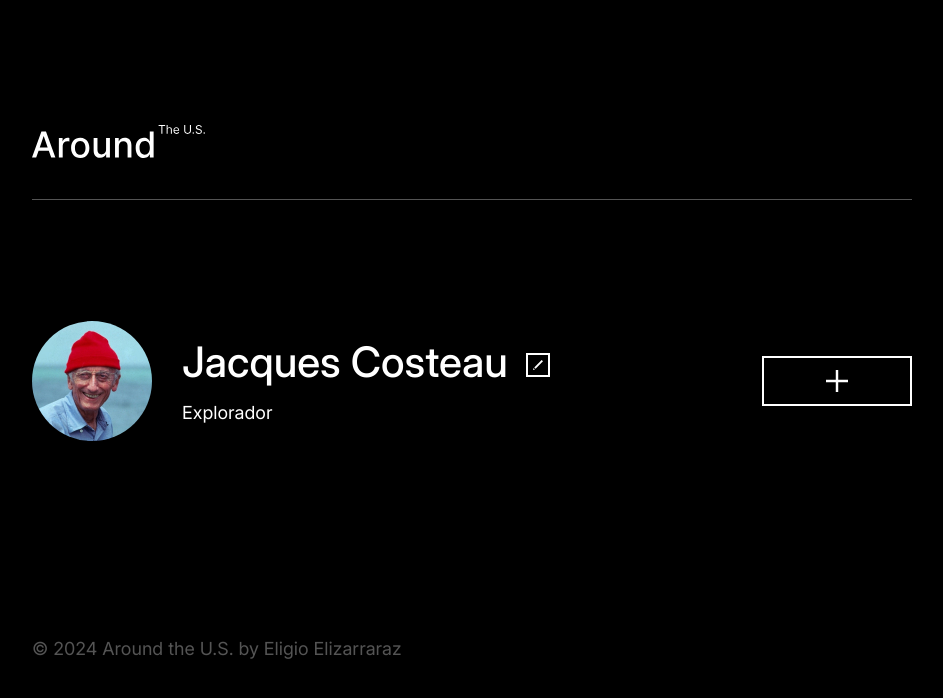
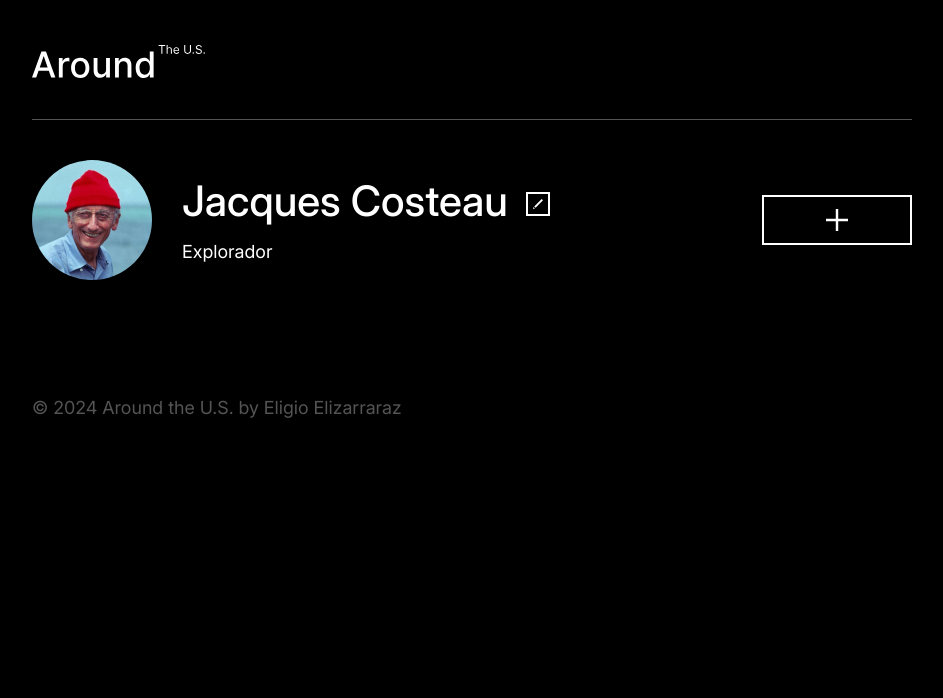
Before and after one commit to elizarrarazeligio/web_project_around_react, a React (Vite) app: page / in a window 1280 px wide. Shown: the top 698 px of the page, without its empty margins (168-1111 px from the left). Built offline with nearby package versions, Linux system fonts and the light colour scheme.

Commit message:
fix: header and footer auto margin changed to 0 at top and bottom

```diff
--- a/src/blocks/footer.css
+++ b/src/blocks/footer.css
@@ -1,7 +1,7 @@
 .footer {
   width: 68.75%;
   max-width: 880px;
-  margin: auto;
+  margin: 0 auto;
   padding-top: 67px;
   padding-bottom: 60px;
 }
--- a/src/blocks/header.css
+++ b/src/blocks/header.css
@@ -4,7 +4,7 @@
   padding-top: 45px;
   width: 68.75%;
   max-width: 880px;
-  margin: auto;
+  margin: 0 auto;
 }
 
 .header__logo {
```
